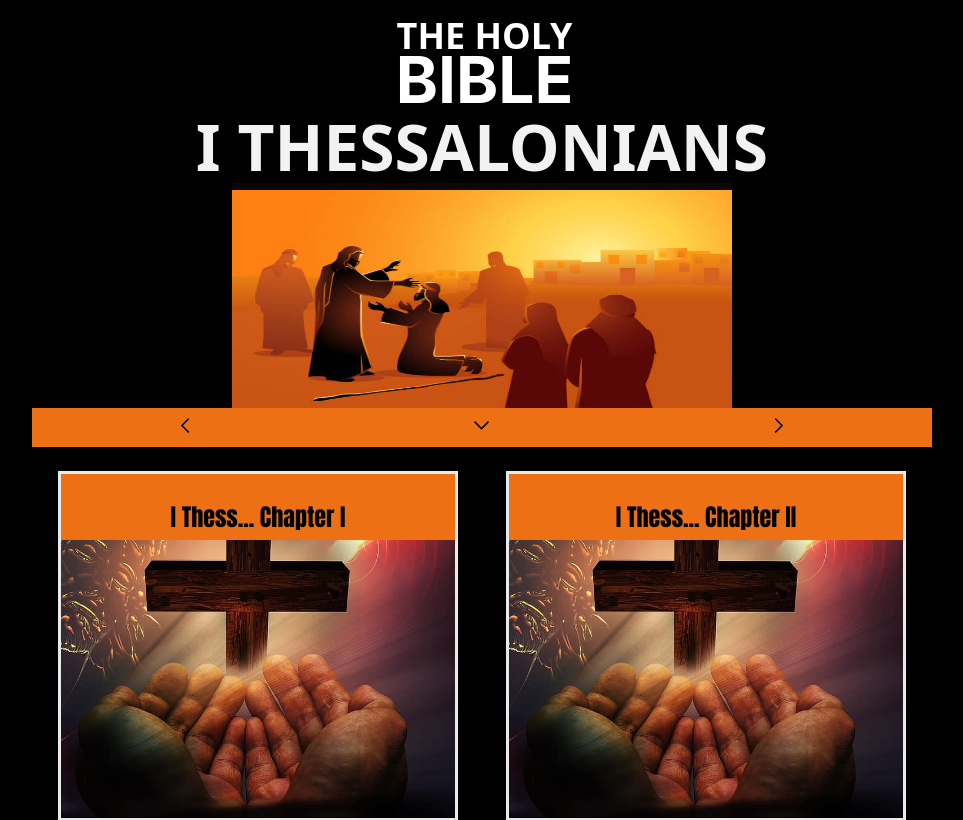
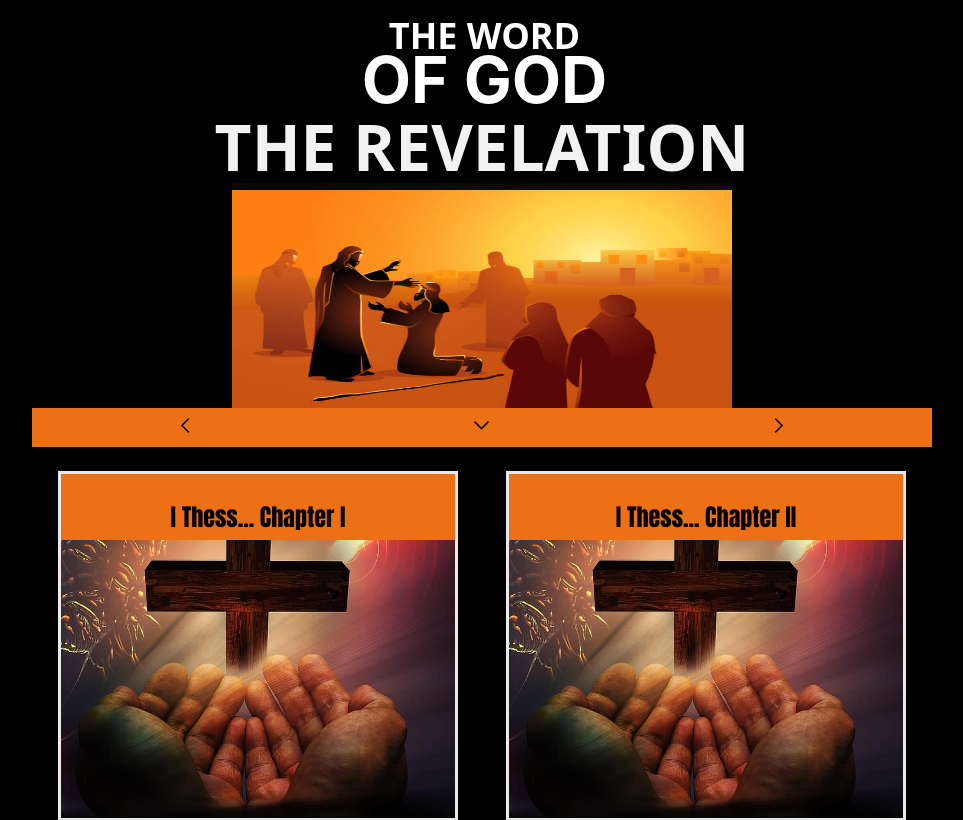
Before and after one commit to jnutt367/the-revelation, a Next.js app: page / in a window 1280 px wide. Shown: the top 820 px of the page, without its empty margins (158-1121 px from the left). Built offline with nearby package versions, Linux system fonts and the light colour scheme.

Commit message:
Update index.js

```diff
--- a/pages/index.js
+++ b/pages/index.js
@@ -16,13 +16,13 @@ export default function Home() {
 
 
         <div className={styles.hero}>
-           <h2 className={styles.holy}>THE HOLY</h2>
+           <h2 className={styles.holy}>THE WORD</h2>
                 <h1 className={styles.bible}>
-                    <a href="https://the-holy-bible.vercel.app/" target="_blank">BIBLE</a>
+                    <a href="https://the-holy-bible.vercel.app/" target="_blank">OF GOD</a>
                 </h1>
 
         <h1 className={styles.title}>
-          I THESSALONIANS
+          THE REVELATION
         </h1>
          <div  className={styles.image}>
        <Image
```
